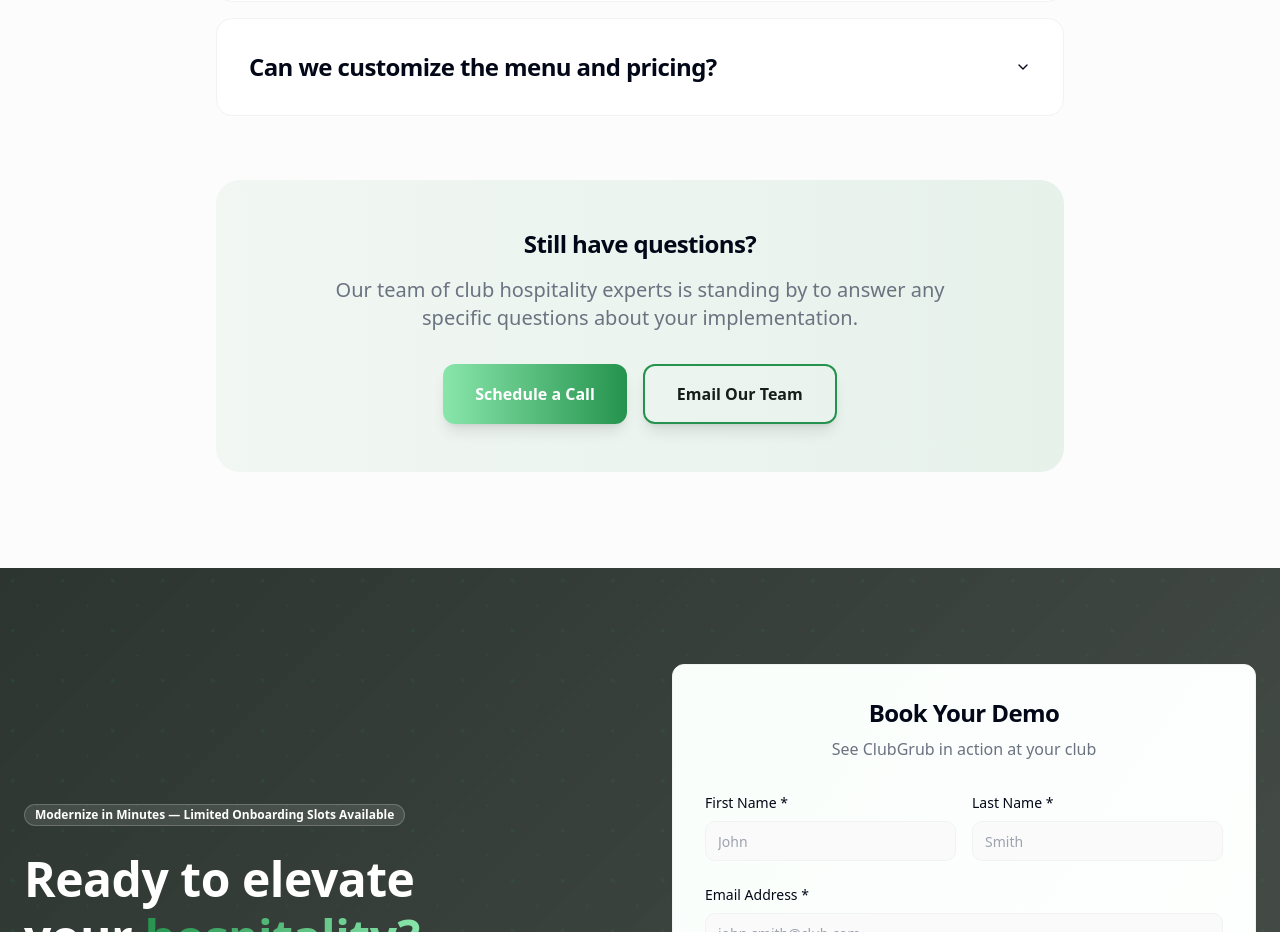
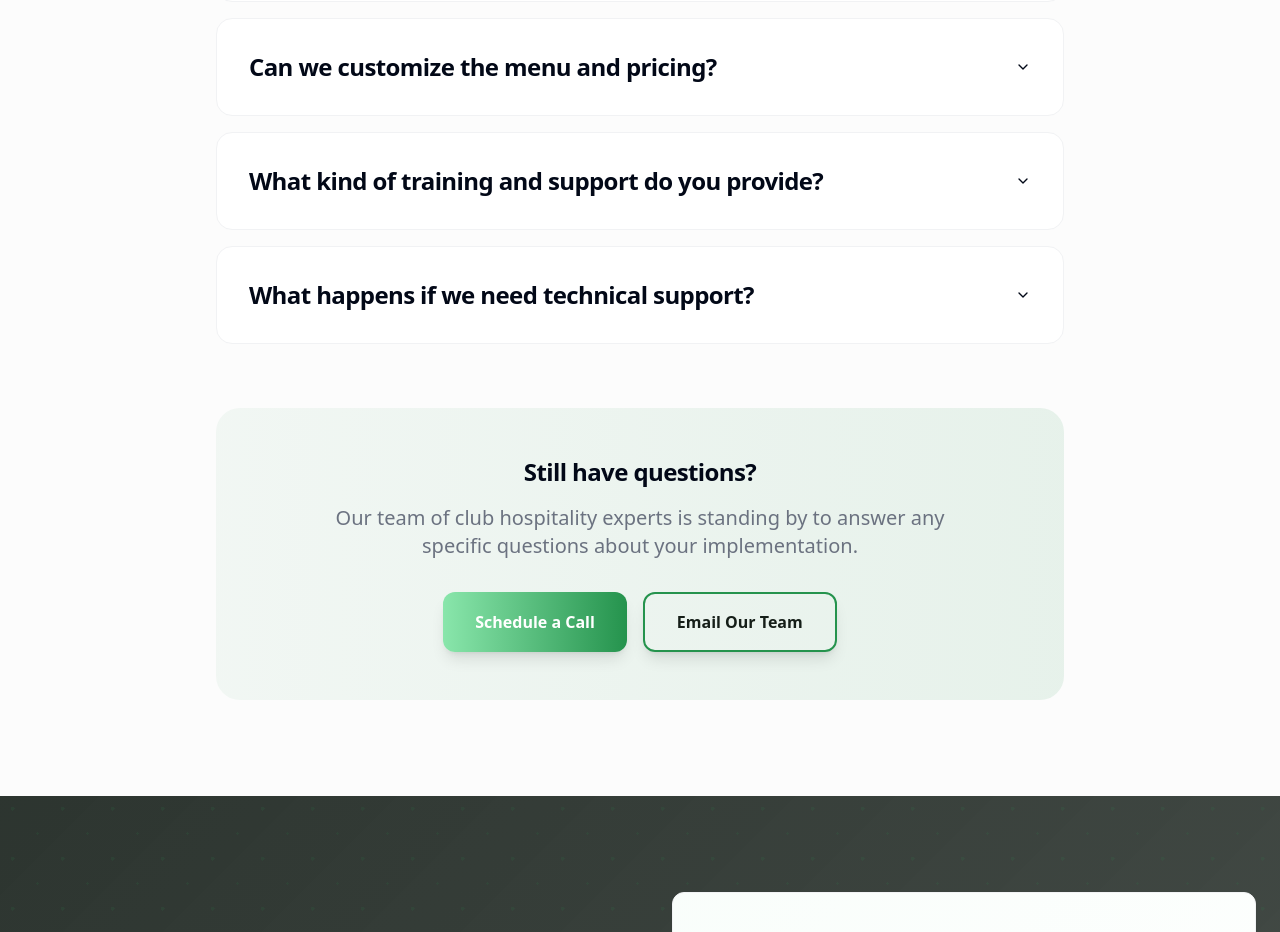
Before and after one commit to S7AWKAT/ClubGrub, a React (Vite) app: page / in a window 1280 px wide. Shown: the part 10480-11412 px from the top of the page. Built offline with nearby package versions, Linux system fonts and the light colour scheme; the HTML template or start-up script is replaced by a standard one.

Commit message:
asdasd
asad

```diff
--- a/src/components/sections/FAQ.tsx
+++ b/src/components/sections/FAQ.tsx
@@ -32,7 +32,15 @@ export const FAQ = () => {
     {
       question: "Can we customize the menu and pricing?",
       answer: "Absolutely. ClubGrub adapts to your existing menu, pricing, and service style. We build custom digital menus with your branding, photos, and descriptions. You maintain full control over pricing, availability, and menu modifications."
-    }
+    },
+    {
+      question: "What kind of training and support do you provide?",
+      answer: "We provide comprehensive training for all staff levels, from kitchen teams to management. This includes on-site training, digital resources, and ongoing support. Our success team is available 24/7 with average response times under 2 minutes."
+    },
+    {
+      question: "What happens if we need technical support?",
+      answer: "Our support team is available 24/7 via phone, chat, or email. Most issues are resolved remotely within minutes. We also provide proactive monitoring and regular system updates to prevent problems before they occur."
+    },
   ];
 
   return (
```
